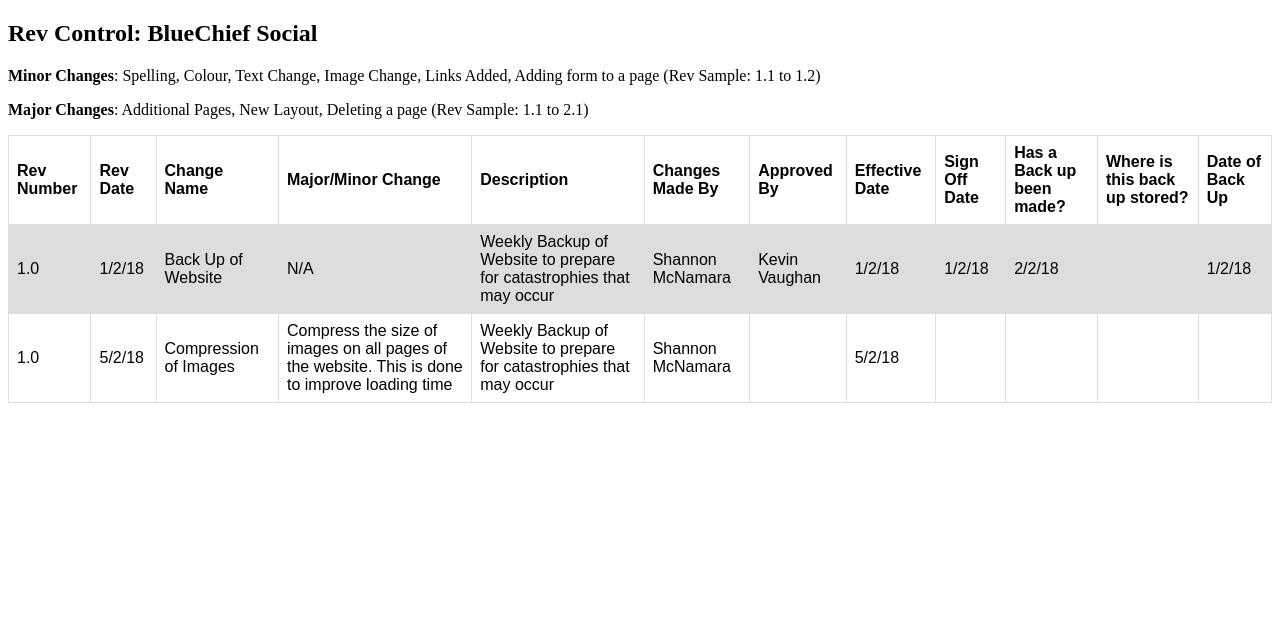
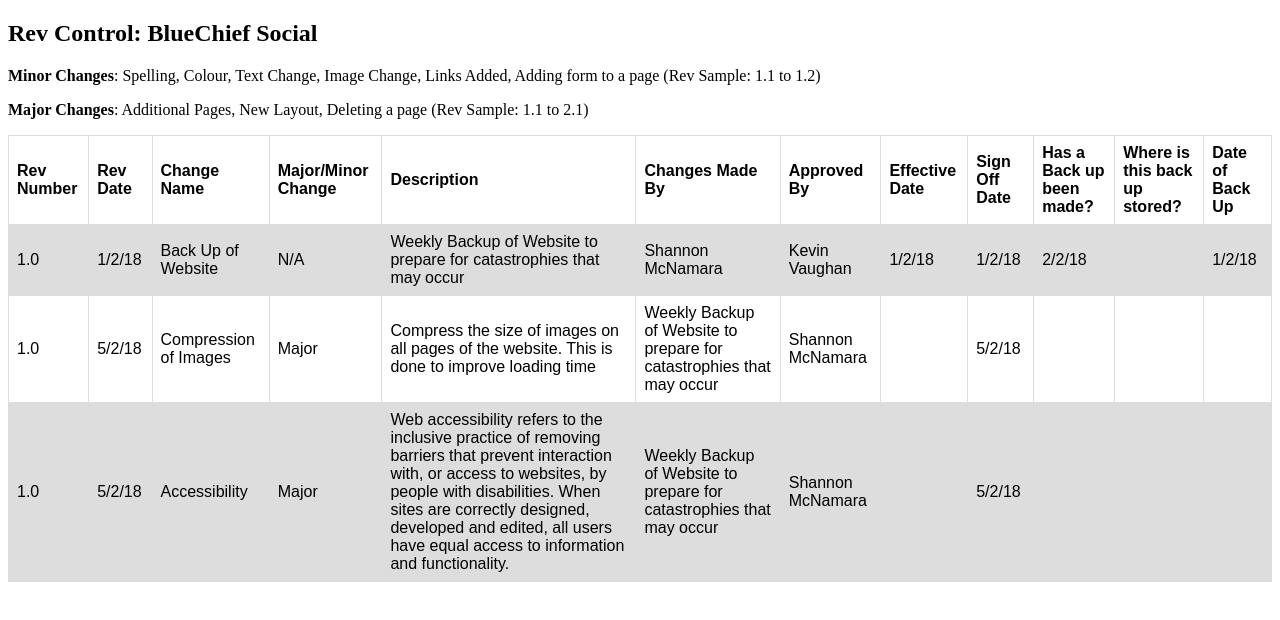
Before and after one commit to ShanBlueChief/BlueChief, a plain HTML site: page index.html in a window 1280 px wide. Drawn offline with Linux system fonts and the light colour scheme.

Commit message:
Update index.html

```diff
--- a/index.html
+++ b/index.html
@@ -59,12 +59,27 @@ tr:nth-child(even) {
     <td>1.0</td>
     <td>5/2/18</td>
     <td>Compression of Images</td>
+    <td>Major</td>
     <td>Compress the size of images on all pages of the website. This is done to improve loading time</td>
     <td>Weekly Backup of Website to prepare for catastrophies that may occur</td>
     <td>Shannon McNamara</td>
     <td></td>
     <td>5/2/18</td>
     <td></td>
+    <td></td>
+    <td></td>
+
+  </tr>
+      <tr>
+    <td>1.0</td>
+    <td>5/2/18</td>
+    <td>Accessibility</td>
+    <td>Major</td>
+    <td>Web accessibility refers to the inclusive practice of removing barriers that prevent interaction with, or access to websites, by people with disabilities. When sites are correctly designed, developed and edited, all users have equal access to information and functionality.</td>
+    <td>Weekly Backup of Website to prepare for catastrophies that may occur</td>
+    <td>Shannon McNamara</td>
+    <td></td>
+    <td>5/2/18</td>
     <td></td>
     <td></td>
     <td></td>
```
